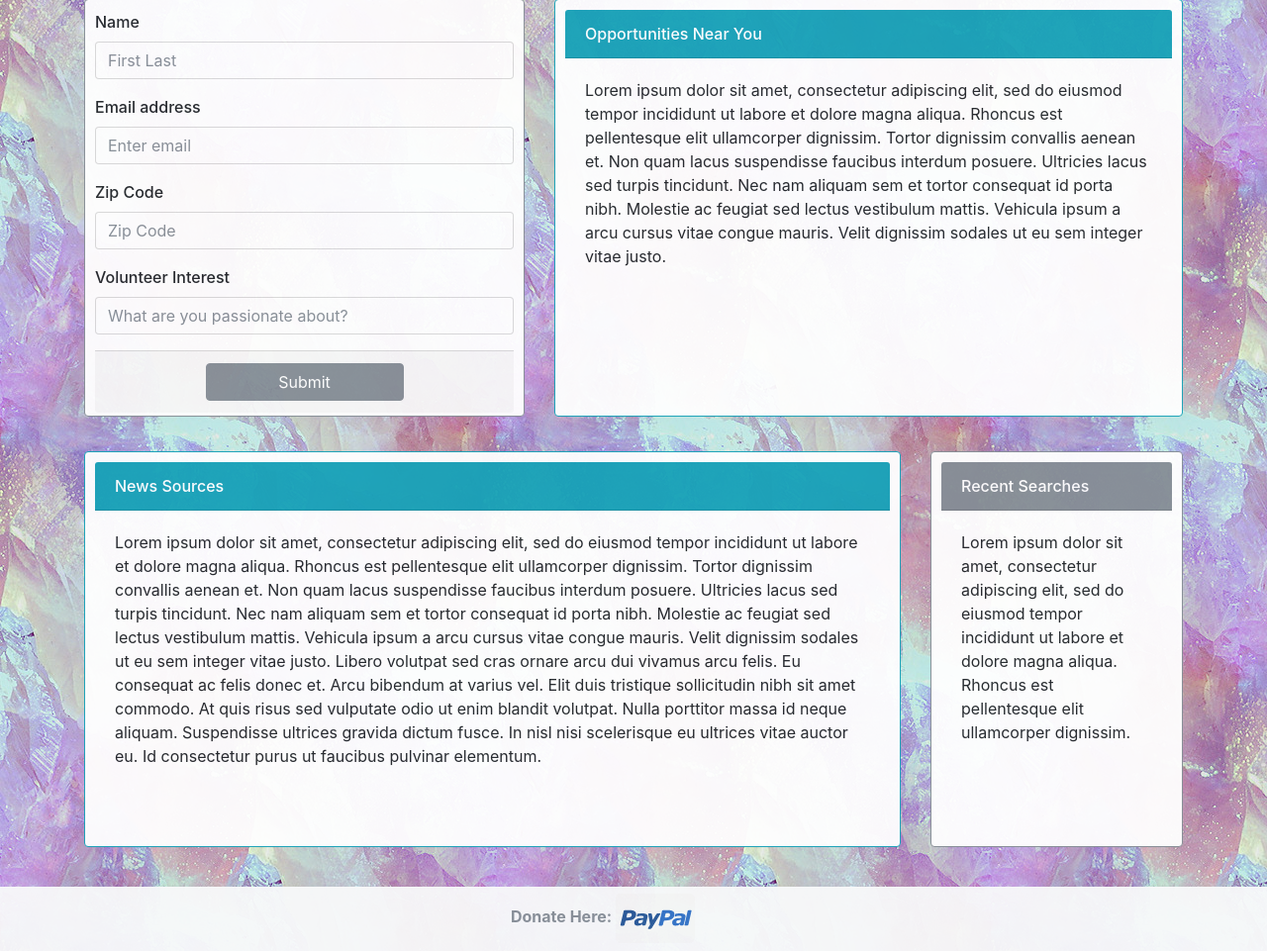
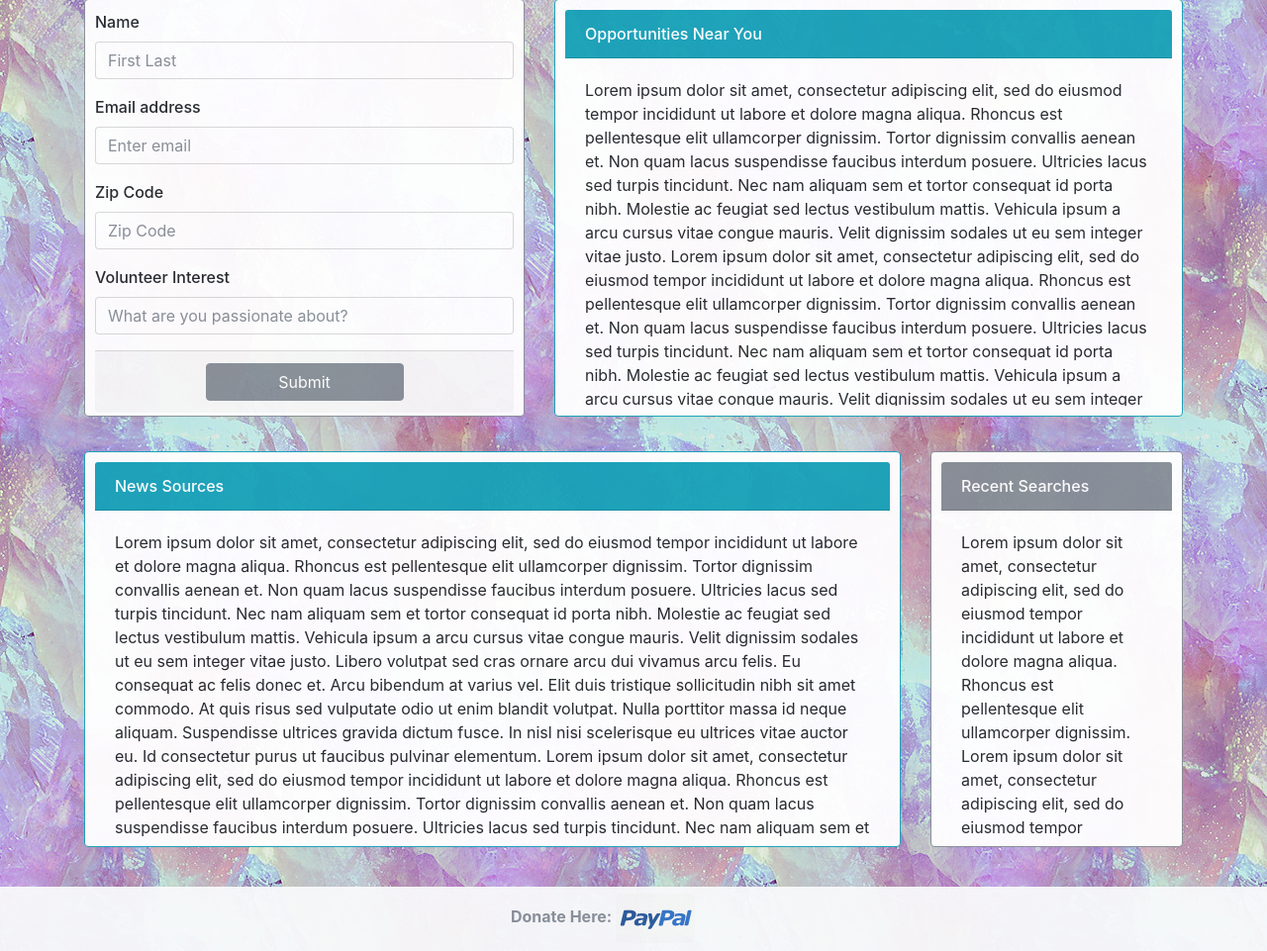
Before and after one commit to rwa4791/project1, a PHP site: page / in a window 1280 px wide. Shown: the part 308-1269 px from the top of the page at 99% size. Run offline with PHP 8.4, Linux system fonts and the light colour scheme; some libraries are stand-ins or nearby versions; some web fonts are replaced.

Commit message:
added new class names to textcards (opportunities, sources, and searches) and added css scrollability to these boxes

```diff
--- a/assets/css/design.css
+++ b/assets/css/design.css
@@ -101,3 +101,8 @@
 	border-style: solid;
 }
 */
+
+.opportunities, .sources, .searches {
+            overflow-y: scroll;
+
+        }
--- a/index.html
+++ b/index.html
@@ -118,9 +118,15 @@
               Opportunities Near You
               </div>
 
-              <div class="card-body">
+              <div class="card-body opportunities">
                 <p>
                   Lorem ipsum dolor sit amet, consectetur adipiscing elit, sed do eiusmod tempor incididunt ut labore et dolore magna aliqua. Rhoncus est pellentesque elit ullamcorper dignissim. Tortor dignissim convallis aenean et. Non quam lacus suspendisse faucibus interdum posuere. Ultricies lacus sed turpis tincidunt. Nec nam aliquam sem et tortor consequat id porta nibh. Molestie ac feugiat sed lectus vestibulum mattis. Vehicula ipsum a arcu cursus vitae congue mauris. Velit dignissim sodales ut eu sem integer vitae justo.
+
+                   Lorem ipsum dolor sit amet, consectetur adipiscing elit, sed do eiusmod tempor incididunt ut labore et dolore magna aliqua. Rhoncus est pellentesque elit ullamcorper dignissim. Tortor dignissim convallis aenean et. Non quam lacus suspendisse faucibus interdum posuere. Ultricies lacus sed turpis tincidunt. Nec nam aliquam sem et tortor consequat id porta nibh. Molestie ac feugiat sed lectus vestibulum mattis. Vehicula ipsum a arcu cursus vitae congue mauris. Velit dignissim sodales ut eu sem integer vitae justo.
+                    Lorem ipsum dolor sit amet, consectetur adipiscing elit, sed do eiusmod tempor incididunt ut labore et dolore magna aliqua. Rhoncus est pellentesque elit ullamcorper dignissim. Tortor dignissim convallis aenean et. Non quam lacus suspendisse faucibus interdum posuere. Ultricies lacus sed turpis tincidunt. Nec nam aliquam sem et tortor consequat id porta nibh. Molestie ac feugiat sed lectus vestibulum mattis. Vehicula ipsum a arcu cursus vitae congue mauris. Velit dignissim sodales ut eu sem integer vitae justo.
+                    Lorem ipsum dolor sit amet, consectetur adipiscing elit, sed do eiusmod tempor incididunt ut labore et dolore magna aliqua. Rhoncus est pellentesque elit ullamcorper dignissim. Tortor dignissim convallis aenean et. Non quam lacus suspendisse faucibus interdum posuere. Ultricies lacus sed turpis tincidunt. Nec nam aliquam sem et tortor consequat id porta nibh. Molestie ac feugiat sed lectus vestibulum mattis. Vehicula ipsum a arcu cursus vitae congue mauris. Velit dignissim sodales ut eu sem integer vitae justo.
+                    Lorem ipsum dolor sit amet, consectetur adipiscing elit, sed do eiusmod tempor incididunt ut labore et dolore magna aliqua. Rhoncus est pellentesque elit ullamcorper dignissim. Tortor dignissim convallis aenean et. Non quam lacus suspendisse faucibus interdum posuere. Ultricies lacus sed turpis tincidunt. Nec nam aliquam sem et tortor consequat id porta nibh. Molestie ac feugiat sed lectus vestibulum mattis. Vehicula ipsum a arcu cursus vitae congue mauris. Velit dignissim sodales ut eu sem integer vitae justo.
+
                 </p>
               </div>
           </div>
@@ -139,7 +145,9 @@
             News Sources
             </div>
 
-            <div class="card-body">
+            <div class="card-body sources">
+              Lorem ipsum dolor sit amet, consectetur adipiscing elit, sed do eiusmod tempor incididunt ut labore et dolore magna aliqua. Rhoncus est pellentesque elit ullamcorper dignissim. Tortor dignissim convallis aenean et. Non quam lacus suspendisse faucibus interdum posuere. Ultricies lacus sed turpis tincidunt. Nec nam aliquam sem et tortor consequat id porta nibh. Molestie ac feugiat sed lectus vestibulum mattis. Vehicula ipsum a arcu cursus vitae congue mauris. Velit dignissim sodales ut eu sem integer vitae justo. Libero volutpat sed cras ornare arcu dui vivamus arcu felis. Eu consequat ac felis donec et. Arcu bibendum at varius vel. Elit duis tristique sollicitudin nibh sit amet commodo. At quis risus sed vulputate odio ut enim blandit volutpat. Nulla porttitor massa id neque aliquam. Suspendisse ultrices gravida dictum fusce. In nisl nisi scelerisque eu ultrices vitae auctor eu. Id consectetur purus ut faucibus pulvinar elementum.
+              Lorem ipsum dolor sit amet, consectetur adipiscing elit, sed do eiusmod tempor incididunt ut labore et dolore magna aliqua. Rhoncus est pellentesque elit ullamcorper dignissim. Tortor dignissim convallis aenean et. Non quam lacus suspendisse faucibus interdum posuere. Ultricies lacus sed turpis tincidunt. Nec nam aliquam sem et tortor consequat id porta nibh. Molestie ac feugiat sed lectus vestibulum mattis. Vehicula ipsum a arcu cursus vitae congue mauris. Velit dignissim sodales ut eu sem integer vitae justo. Libero volutpat sed cras ornare arcu dui vivamus arcu felis. Eu consequat ac felis donec et. Arcu bibendum at varius vel. Elit duis tristique sollicitudin nibh sit amet commodo. At quis risus sed vulputate odio ut enim blandit volutpat. Nulla porttitor massa id neque aliquam. Suspendisse ultrices gravida dictum fusce. In nisl nisi scelerisque eu ultrices vitae auctor eu. Id consectetur purus ut faucibus pulvinar elementum.
               Lorem ipsum dolor sit amet, consectetur adipiscing elit, sed do eiusmod tempor incididunt ut labore et dolore magna aliqua. Rhoncus est pellentesque elit ullamcorper dignissim. Tortor dignissim convallis aenean et. Non quam lacus suspendisse faucibus interdum posuere. Ultricies lacus sed turpis tincidunt. Nec nam aliquam sem et tortor consequat id porta nibh. Molestie ac feugiat sed lectus vestibulum mattis. Vehicula ipsum a arcu cursus vitae congue mauris. Velit dignissim sodales ut eu sem integer vitae justo. Libero volutpat sed cras ornare arcu dui vivamus arcu felis. Eu consequat ac felis donec et. Arcu bibendum at varius vel. Elit duis tristique sollicitudin nibh sit amet commodo. At quis risus sed vulputate odio ut enim blandit volutpat. Nulla porttitor massa id neque aliquam. Suspendisse ultrices gravida dictum fusce. In nisl nisi scelerisque eu ultrices vitae auctor eu. Id consectetur purus ut faucibus pulvinar elementum.
             </div>
 
@@ -153,8 +161,10 @@
             Recent Searches
           </div>
 
-          <div class="card-body">
+          <div class="card-body searches">
             Lorem ipsum dolor sit amet, consectetur adipiscing elit, sed do eiusmod tempor incididunt ut labore et dolore magna aliqua. Rhoncus est pellentesque elit ullamcorper dignissim.
+            Lorem ipsum dolor sit amet, consectetur adipiscing elit, sed do eiusmod tempor incididunt ut labore et dolore magna aliqua. Rhoncus est pellentesque elit ullamcorper dignissim. Tortor dignissim convallis aenean et. Non quam lacus suspendisse faucibus interdum posuere. Ultricies lacus sed turpis tincidunt. Nec nam aliquam sem et tortor consequat id porta nibh. Molestie ac feugiat sed lectus vestibulum mattis. Vehicula ipsum a arcu cursus vitae congue mauris. Velit dignissim sodales ut eu sem integer vitae justo. Libero volutpat sed cras ornare arcu dui vivamus arcu felis. Eu consequat ac felis donec et. Arcu bibendum at varius vel. Elit duis tristique sollicitudin nibh sit amet commodo. At quis risus sed vulputate odio ut enim blandit volutpat. Nulla porttitor massa id neque aliquam. Suspendisse ultrices gravida dictum fusce. In nisl nisi scelerisque eu ultrices vitae auctor eu. Id consectetur purus ut faucibus pulvinar elementum.
+            Lorem ipsum dolor sit amet, consectetur adipiscing elit, sed do eiusmod tempor incididunt ut labore et dolore magna aliqua. Rhoncus est pellentesque elit ullamcorper dignissim. Tortor dignissim convallis aenean et. Non quam lacus suspendisse faucibus interdum posuere. Ultricies lacus sed turpis tincidunt. Nec nam aliquam sem et tortor consequat id porta nibh. Molestie ac feugiat sed lectus vestibulum mattis. Vehicula ipsum a arcu cursus vitae congue mauris. Velit dignissim sodales ut eu sem integer vitae justo. Libero volutpat sed cras ornare arcu dui vivamus arcu felis. Eu consequat ac felis donec et. Arcu bibendum at varius vel. Elit duis tristique sollicitudin nibh sit amet commodo. At quis risus sed vulputate odio ut enim blandit volutpat. Nulla porttitor massa id neque aliquam. Suspendisse ultrices gravida dictum fusce. In nisl nisi scelerisque eu ultrices vitae auctor eu. Id consectetur purus ut faucibus pulvinar elementum.
           </div>
 
         </div>
```
